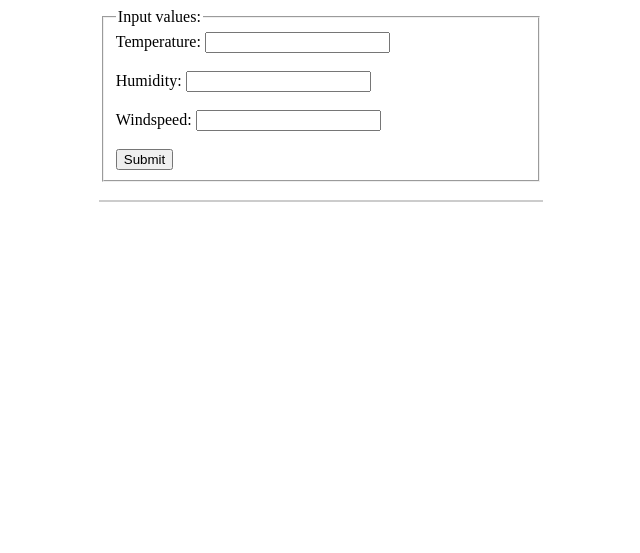
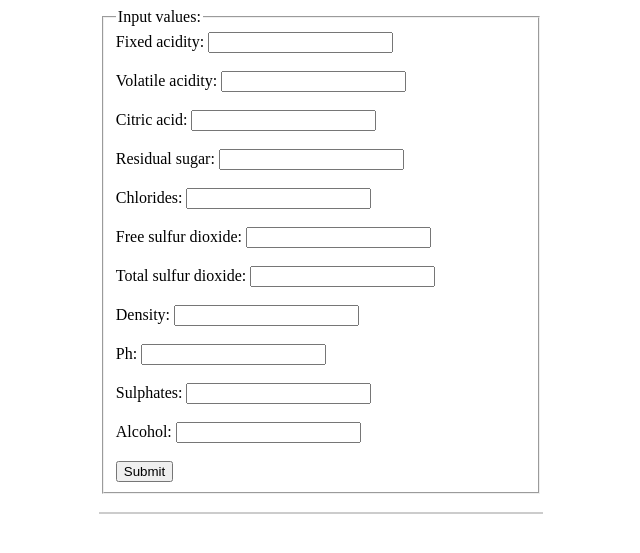
Before and after one commit to simithcollege/-prodserver_cml, a Flask app: page / in a window 1280 px wide. Shown: the top 553 px of the page, without its empty margins (319-959 px from the left). Run offline with Flask 2, Linux system fonts and the light colour scheme; parts of the project's set-up code (start-up, migrations or seed data) failed here and were passed over.

Commit message:
red wine test

```diff
--- a/app.py
+++ b/app.py
@@ -3,7 +3,7 @@ import pickle
 import pandas as pd
 
 # Use pickle to load in the pre-trained model
-with open(f'model/model/bike_model_xgboost.pkl', 'rb') as f:
+with open(f'model/model/model.pkcl', 'rb') as f:
     model = pickle.load(f)
 
 # Initialise the Flask app
@@ -18,25 +18,34 @@ def main():
 
     if flask.request.method == 'POST':
         # Extract the input
-        temperature = flask.request.form['temperature']
-        humidity = flask.request.form['humidity']
-        windspeed = flask.request.form['windspeed']
+        fixedAcidity = flask.request.form['fixed-acidity']
+        volatileAcidity = flask.request.form['volatile-acidity']
+        citricAcid = flask.request.form['citric-acid']
+
+        residualSugar = flask.request.form['residual-sugar']
+        chlorides = flask.request.form['chlorides']
+        freeSulfur = flask.request.form['free-sulfur']
+
+        totalSulfur = flask.request.form['total-sulfur']
+        density = flask.request.form['density']
+        ph = flask.request.form['ph']
+
+        sulphates = flask.request.form['sulphates']
+        alcohol = flask.request.form['alcohol']
 
         # Make DataFrame for model
-        input_variables = pd.DataFrame([[temperature, humidity, windspeed]],
-                                       columns=['temperature', 'humidity', 'windspeed'],
-                                       dtype=float,
-                                       index=['input'])
+        input_variables = [[fixedAcidity, volatileAcidity, citricAcid, residualSugar, chlorides, freeSulfur, totalSulfur, density, ph, sulphates, alcohol]]
 
         # Get the model's prediction
         prediction = model.predict(input_variables)[0]
+        #prediction = 1001
 
         # Render the form again, but add in the prediction and remind user
         # of the values they input before
         return flask.render_template('main.html',
-                                     original_input={'Temperature':temperature,
-                                                     'Humidity':humidity,
-                                                     'Windspeed':windspeed},
+                                     original_input={'Fixed Acidity':fixedAcidity,
+                                                     'Volatile Acidity':volatileAcidity,
+                                                     'Citric Acid':citricAcid},
                                      result=prediction,
                                      )
 
--- a/templates/main.html
+++ b/templates/main.html
@@ -5,28 +5,50 @@ form {
     margin: auto;
     width: 35%;
 }
-
 .result {
     margin: auto;
     width: 35%;
     border: 1px solid #ccc;
 }
 </style>
-
 <head>
     <title>Bike Usage Model</title>
 </head>
 <form action="{{ url_for('main') }}" method="POST">
     <fieldset>
         <legend>Input values:</legend>
-        Temperature:
-        <input name="temperature" type="number" required>
+        Fixed acidity:
+        <input name="fixed-acidity" type="number" step=0.1 required>
         <br>
-        <br> Humidity:
-        <input name="humidity" type="number" required>
+        <br> Volatile acidity:
+        <input name="volatile-acidity" type="number" step=0.001 required>
         <br>
-        <br> Windspeed:
-        <input name="windspeed" type="number" required>
+        <br> Citric acid:
+        <input name="citric-acid" type="number" step=0.01 required>
+        <br>
+        <br> Residual sugar:
+        <input name="residual-sugar" type="number" step=0.01 required>
+        <br>
+        <br> Chlorides:
+        <input name="chlorides" type="number" step=0.001 required>
+        <br>
+        <br> Free sulfur dioxide:
+        <input name="free-sulfur" type="number" required>
+        <br>
+        <br> Total sulfur dioxide:
+        <input name="total-sulfur" type="number" required>
+        <br>
+        <br> Density:
+        <input name="density" type="number" step=0.0001 required>
+        <br>
+        <br> Ph:
+        <input name="ph" type="number" step=0.01 required>
+        <br>
+        <br> Sulphates:
+        <input name="sulphates" type="number" step=0.01 required>
+        <br>
+        <br> Alcohol:
+        <input name="alcohol" type="number" step=0.1 required>
         <br>
         <br>
         <input type="submit">
@@ -43,5 +65,4 @@ form {
            <p style="font-size:50px">{{ result }}</p>
     {% endif %}
 </div>
-
 </html>
```
Also changed, not shown: requirements.txt (line endings or trailing spaces), 1 other file. Lines whose indentation alone changed are shown as unchanged.
